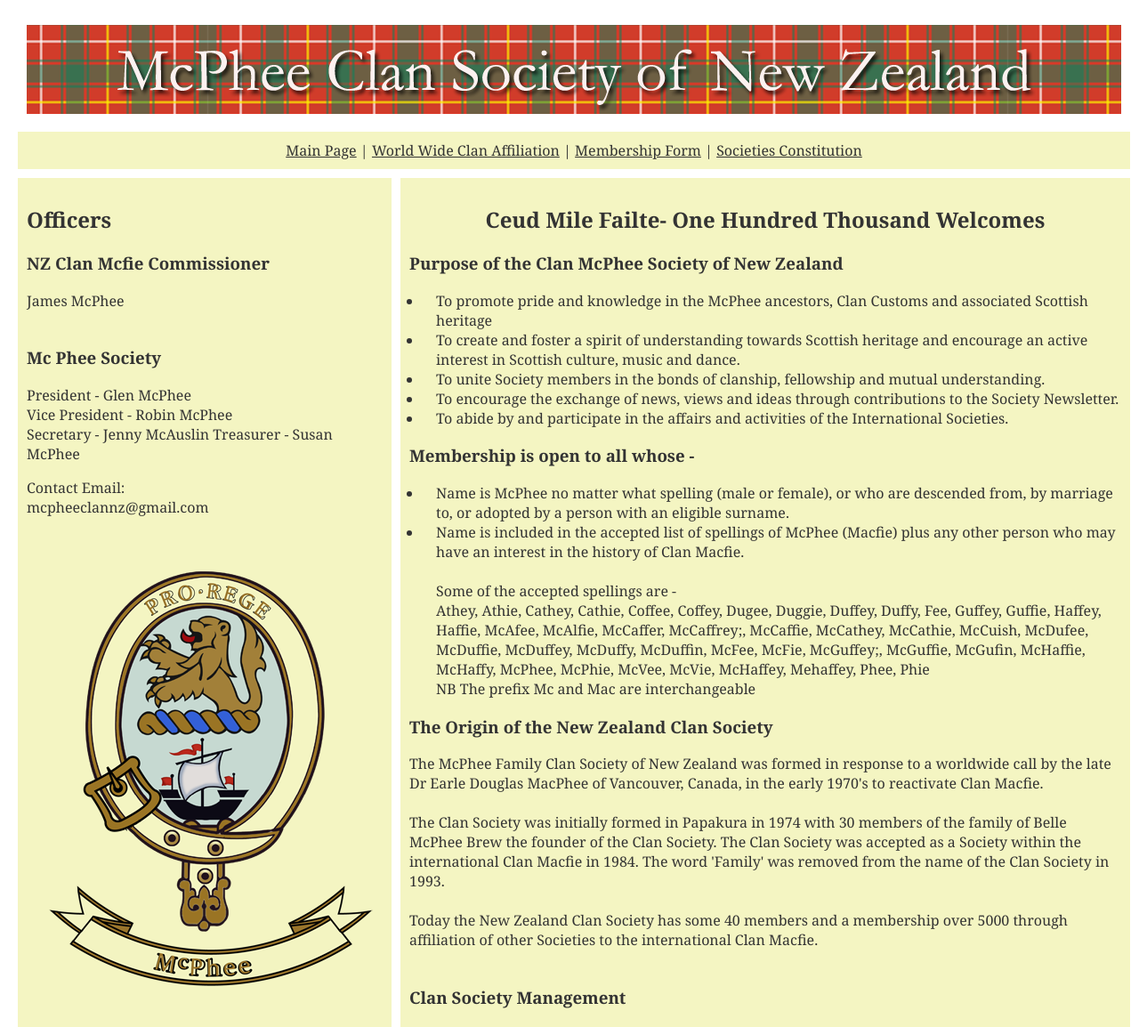
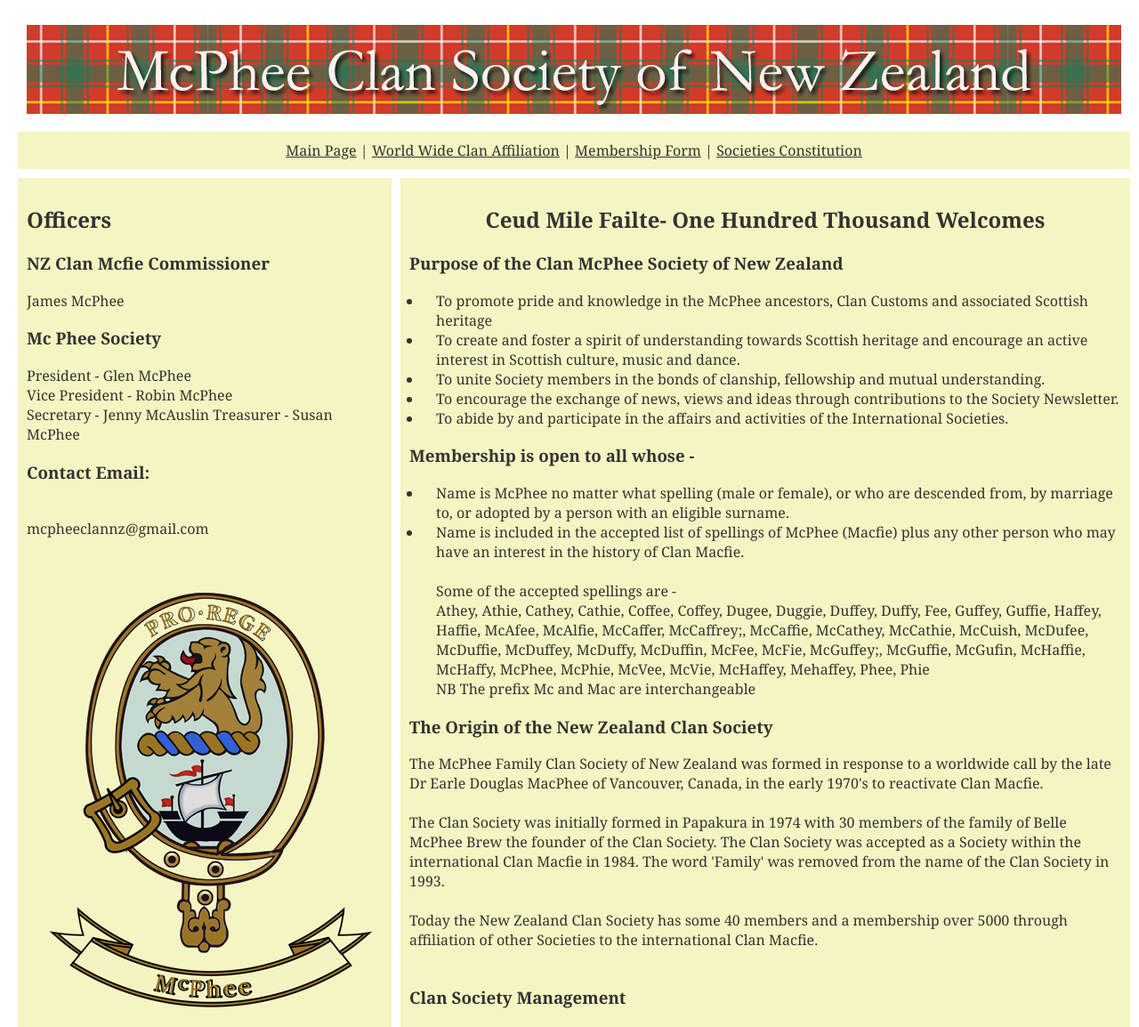
Before and after one commit to bradchristensen/mcpheeclansocietynz.com, a website: page static/index.html in a window 1280 px wide. Shown: the top 1154 px of the page at 89% size. Drawn offline with Linux system fonts and the light colour scheme.

Commit message:
Edit #3
Fixing paragraphs and breaks

```diff
--- a/static/index.html
+++ b/static/index.html
@@ -31,14 +31,13 @@
 <h2>Officers<br />
 </h2>
 <h3>NZ Clan Mcfie Commissioner</h3>
-James McPhee<br />
-<br />
+James McPhee</p>
 <h3>Mc Phee Society</h3>
 President - Glen McPhee</br>
 Vice President - Robin McPhee</br>
 Secretary - Jenny McAuslin
 Treasurer - Susan McPhee</p>
-<p>Contact Email:<br />
+<p><h3>Contact Email:</h3><br />
   <a href="mailto:mcpheeclannz@gmail.com">mcpheeclannz@gmail.com</a><br />
   <br /><img src="images/banner-02.png"/></p></td>
 
```
